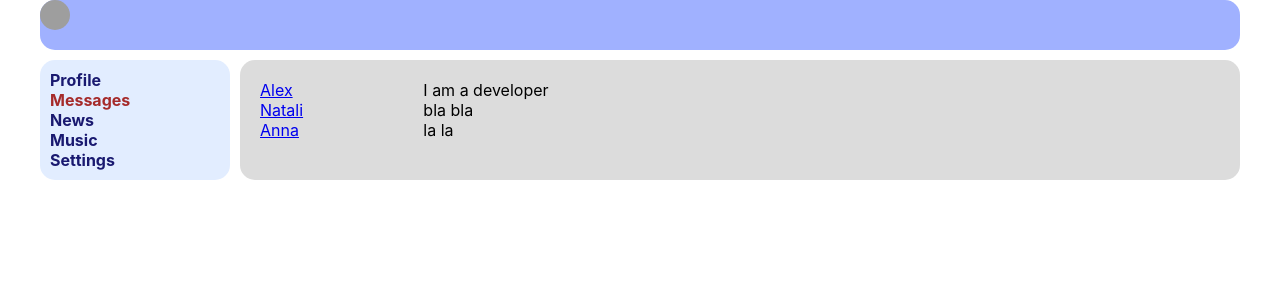
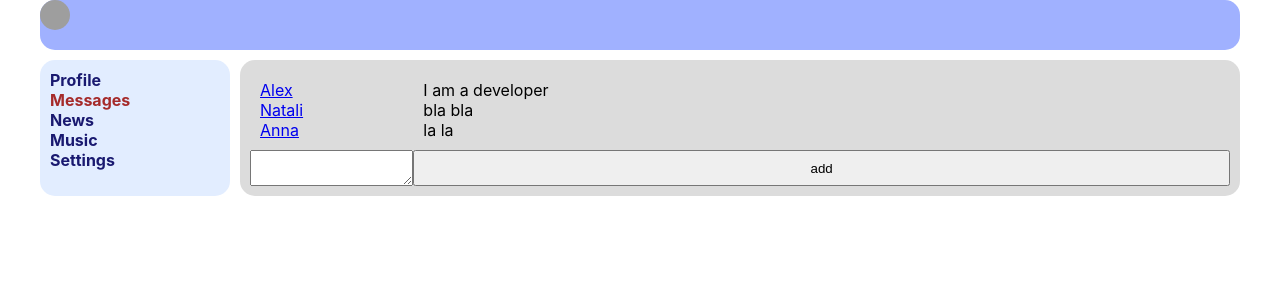
Before and after one commit to Alex-vell/Social_Network_TS, a React (Create React App) app: page /dialogs in a window 1280 px wide. Shown: the top 300 px of the page. Built offline with nearby package versions, Linux system fonts and the light colour scheme; grey boxes are pictures that could not be loaded.

Commit message:
less 30,31,32 onClick, callback, addPost

```diff
--- a/src/App.tsx
+++ b/src/App.tsx
@@ -32,6 +32,7 @@ type StateType = {
 }
 type StatePropsType = {
     state: StateType
+    addPost: (postMessage: string) => void
 }
 
 const App: React.FC<StatePropsType> = (props) => {
@@ -44,7 +45,8 @@ const App: React.FC<StatePropsType> = (props) => {
                 <Navbar/>
                 <div className='app-wrapper-content'>
                     <Route path='/dialogs' render={() => <Dialogs state={props.state.dialogsPage}/>}/>
-                    <Route path='/profile' render={() => <Profile state={props.state.profilePage}/>}/>
+                    <Route path='/profile' render={() => <Profile state={props.state.profilePage}
+                                                                  addPost={props.addPost}/>}/>
                 </div>
             </div>
         </BrowserRouter>
--- a/src/Components/Dialogs/Dialogs.tsx
+++ b/src/Components/Dialogs/Dialogs.tsx
@@ -1,4 +1,4 @@
-import React from "react";
+import React, {ChangeEvent, KeyboardEvent, useState} from "react";
 import s from './Dialogs.module.css'
 import DialogsItem from "./DialogItem/DialogItem";
 import Message from "./Message/Message";
@@ -27,6 +27,22 @@ const Dialogs: React.FC<StateType> = (props) => {
     let dialogsElements = props.state.dialogs.map(el => <DialogsItem id={el.id} name={el.name}/>)
     let messagesElements = props.state.messages.map(el => <Message message={el.message}/>)
 
+    let [title, setTitle] = useState('');
+    const addMessageHandler = () => {
+        alert(title)
+        setTitle('')
+    }
+    const onChangeHandler = (event: ChangeEvent<HTMLTextAreaElement>) => {
+        setTitle(event.currentTarget.value);
+    }
+    const onKeyPressHandler = (event: KeyboardEvent<HTMLTextAreaElement>) => {
+        if (event.key === 'Control' && 'Enter') {
+            alert(title)
+            /*setTitle(event.currentTarget.value);*/
+            setTitle('')
+        }
+    }
+
     return (
         <div className={s.dialogs}>
             <div className={s.dialogsItem}>
@@ -35,6 +51,8 @@ const Dialogs: React.FC<StateType> = (props) => {
             <div className={s.messages}>
                 {messagesElements}
             </div>
+            <textarea value={title} onChange={onChangeHandler} onKeyDown={onKeyPressHandler}/>
+            <button onClick={addMessageHandler}>add</button>
         </div>
     )
 }
--- a/src/Components/Profile/MyPosts/MyPosts.tsx
+++ b/src/Components/Profile/MyPosts/MyPosts.tsx
@@ -1,6 +1,7 @@
-import React from "react";
+import React, {ChangeEvent, KeyboardEvent, useState} from "react";
 import s from './MyPosts.module.css'
 import Post from "./Post/Post";
+import {addPost} from "../../../redux/state";
 
 type PostsType = {
     id: number
@@ -9,21 +10,38 @@ type PostsType = {
 }
 type ProfilePageType = {
     posts: Array<PostsType>
+    addPost: (postMessage: string) => void
 }
 
 const MyPosts: React.FC<ProfilePageType> = (props) => {
 
     let postsElement = props.posts.map(el => <Post message={el.message} likesCount={el.likesCount}/>)
 
+
+    let [text, setText] = useState('');
+    const addPostHandler = () => {
+        props.addPost(text)
+        setText('')
+    }
+    const onChangeHandler = (event: ChangeEvent<HTMLTextAreaElement>) => {
+        setText(event.currentTarget.value);
+    }
+    const onKeyPressHandler = (event: KeyboardEvent<HTMLTextAreaElement>) => {
+        if (event.key === 'Enter') {
+            props.addPost(text)
+            setText('')
+        }
+    }
+
     return (
         <div>
             My posts
             <div>
                 <div>
-                    <textarea></textarea>
+                    <textarea value={text} onChange={onChangeHandler} onKeyDown={onKeyPressHandler}></textarea>
                 </div>
                 <div>
-                    <button>Add post</button>
+                    <button onClick={addPostHandler}>Add post</button>
                 </div>
             </div>
 
--- a/src/Components/Profile/Profile.tsx
+++ b/src/Components/Profile/Profile.tsx
@@ -13,13 +13,14 @@ type ProfilePageType = {
 }
 type StateType = {
     state: ProfilePageType
+    addPost: (postMessage: string) => void
 }
 
 const Profile: React.FC<StateType> = (props) => {
     return (
         <div>
             <ProfileContent/>
-            <MyPosts posts={props.state.posts}/>
+            <MyPosts posts={props.state.posts} addPost={props.addPost}/>
         </div>
     )
 }
--- a/src/index.tsx
+++ b/src/index.tsx
@@ -4,10 +4,11 @@ import './index.css';
 import App from './App';
 import reportWebVitals from './reportWebVitals';
 import state from './redux/state'
+import {addPost} from "./redux/state";
 
 ReactDOM.render(
     <React.StrictMode>
-        <App state={state}/>
+        <App state={state} addPost={addPost}/>
     </React.StrictMode>,
     document.getElementById('root')
 );
--- a/src/redux/state.ts
+++ b/src/redux/state.ts
@@ -1,3 +1,5 @@
+
+
 type DialogsType = {
     id: number
     name: string
@@ -49,4 +51,13 @@ let state: StateType = {
     sidebar: {}
 }
 
+export const addPost = (postMessage: string) => {
+  let newPost = {
+      id: 5,
+      message: postMessage,
+      likesCount: 0
+  }
+  state.profilePage.posts.push(newPost)
+}
+
 export default state
```
